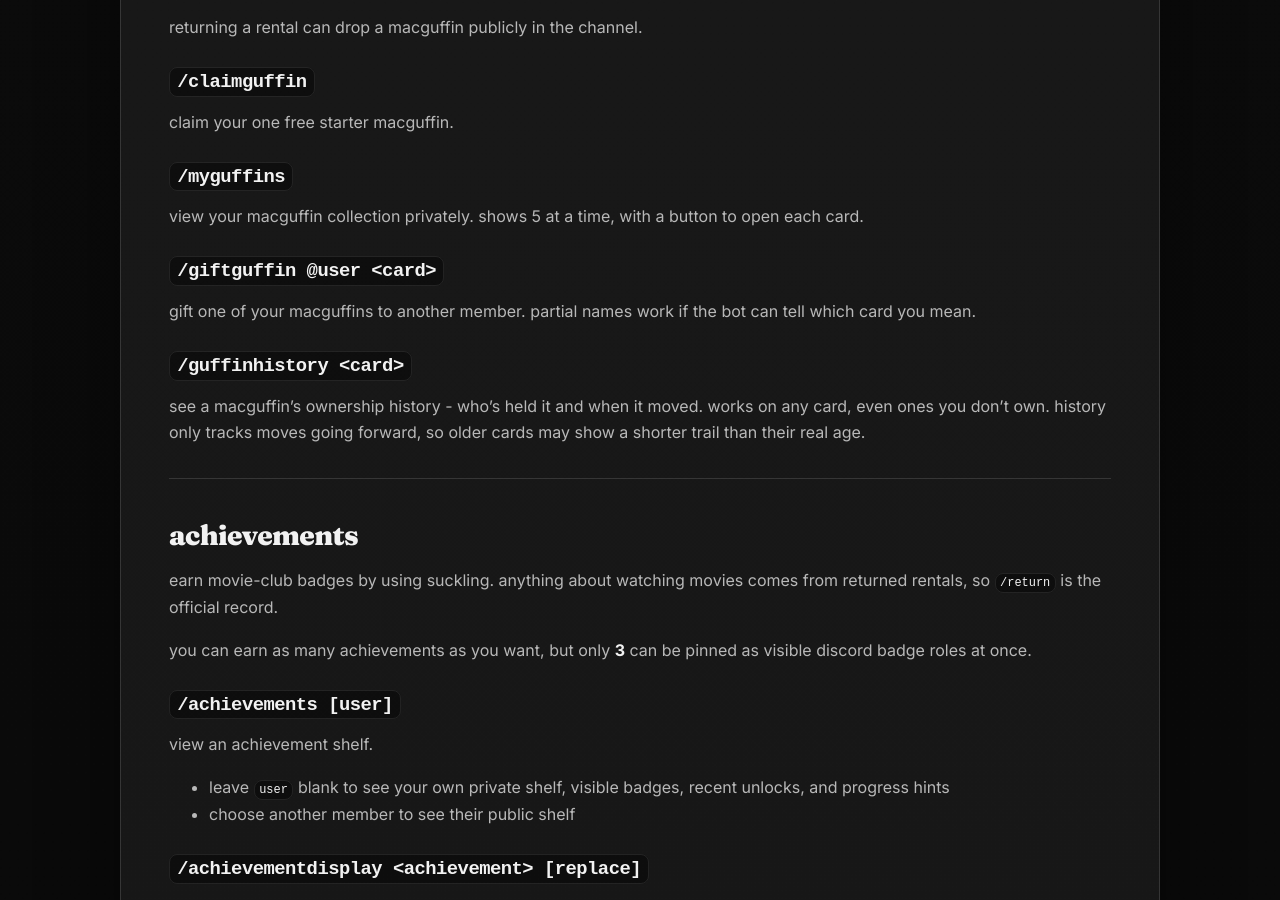
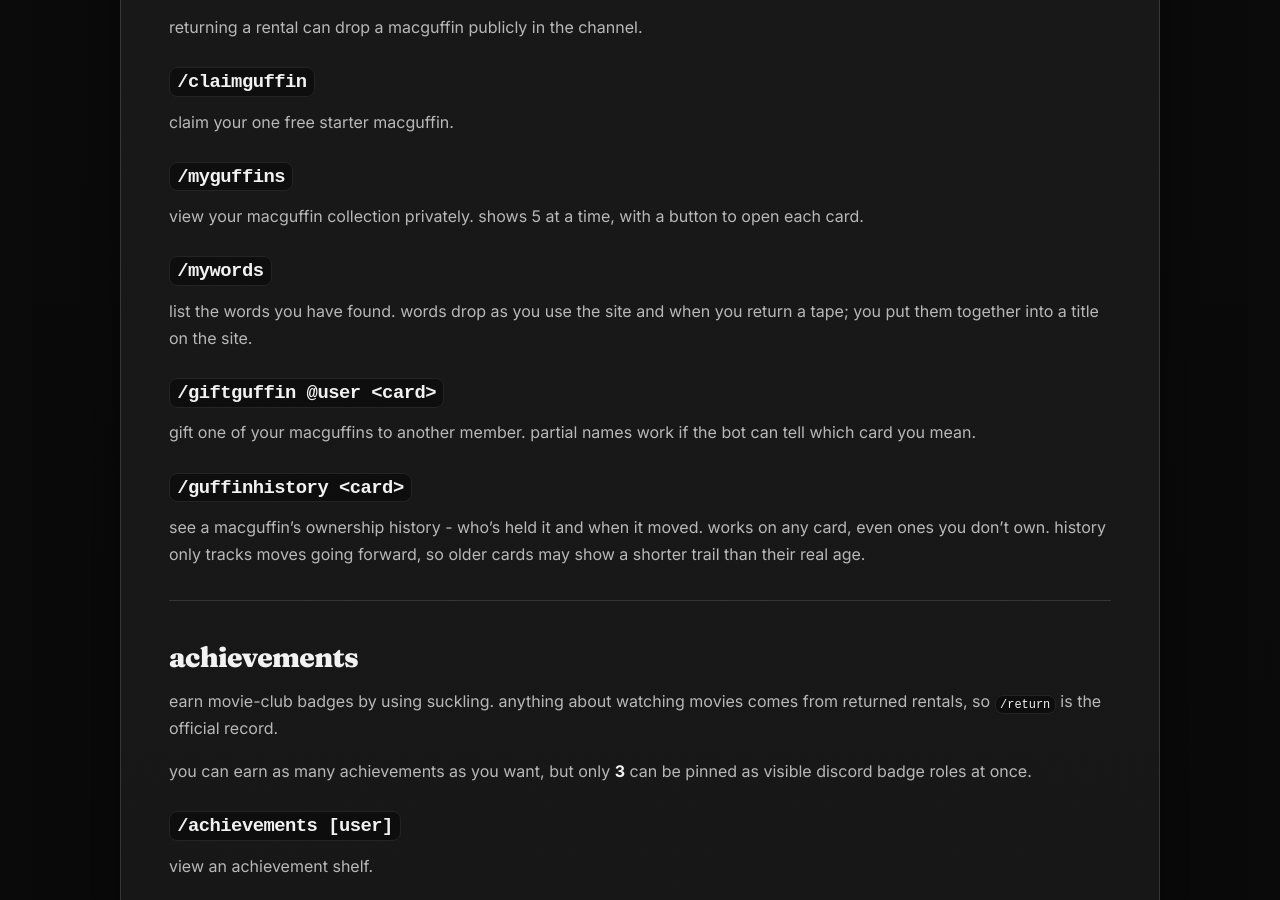
Before and after one commit to rupertosandez/sucklingsite, a Jekyll site: the page built from COMMANDS.md, in a window 1280 px wide and 900 px high, scrolled down 5139 px. Built offline with Jekyll 4.4.1, drawn with Linux system fonts in a browser that asks for light colours.

Commit message:
2.29.0: words
Returning a tape can drop a word; /mywords lists what you have found.

Co-Authored-By: Claude Opus 5 <noreply@anthropic.com>

```diff
--- a/COMMANDS.md
+++ b/COMMANDS.md
@@ -188,6 +188,9 @@ claim your one free starter macguffin.
 
 ### `/myguffins`
 view your macguffin collection privately. shows 5 at a time, with a button to open each card.
+
+### `/mywords`
+list the words you have found. words drop as you use the site and when you return a tape; you put them together into a title on the site.
 
 ### `/giftguffin @user <card>`
 gift one of your macguffins to another member. partial names work if the bot can tell which card you mean.
```
Also changed, not shown: CHANGELOG.md.
